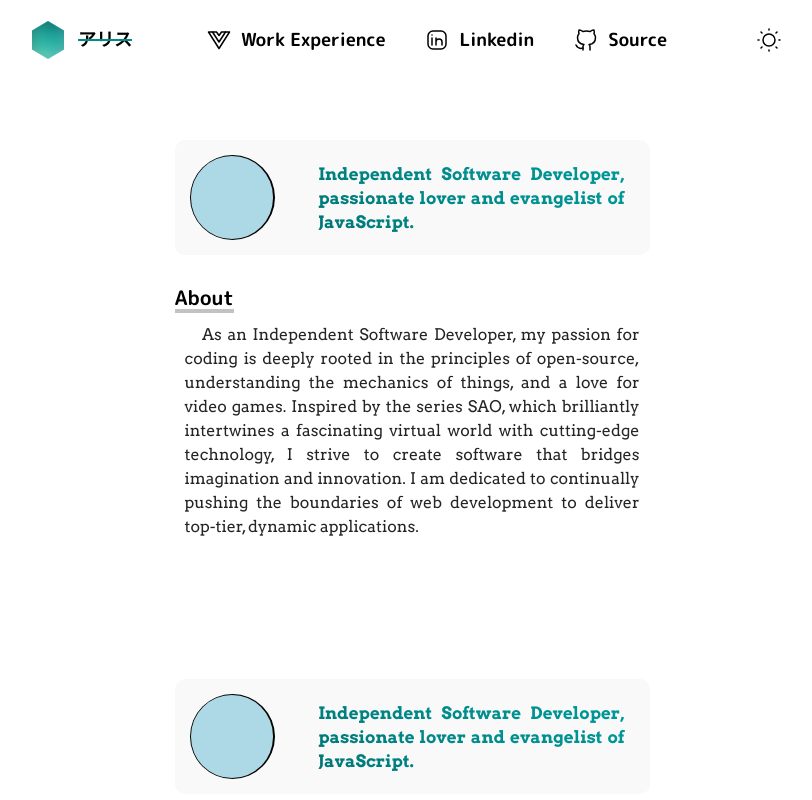
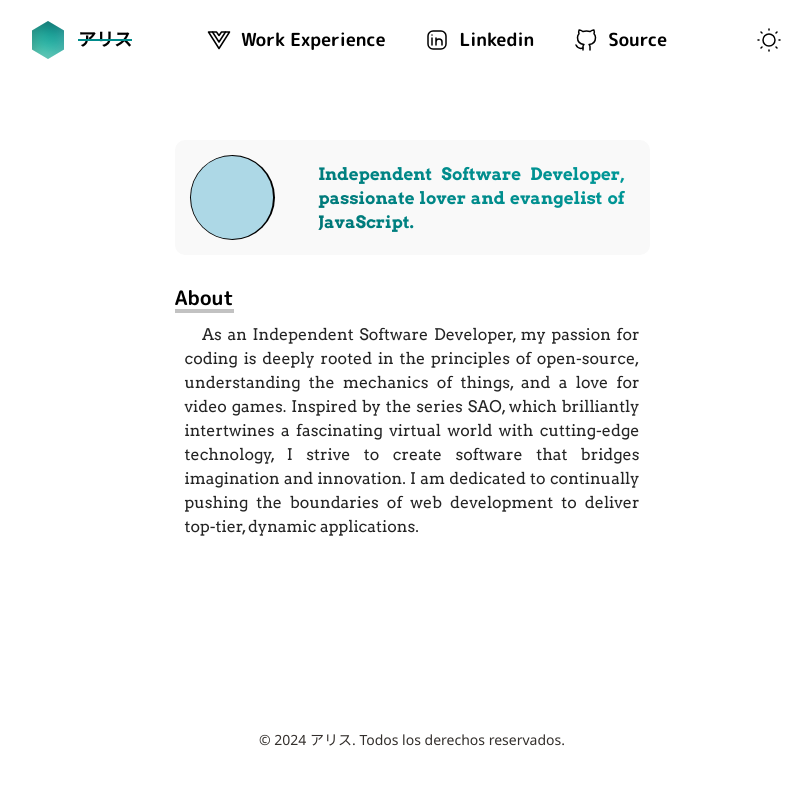
Before and after one commit to alicedev94/alice-2024, a Vue app: page / in a window 1280 px wide. Shown: the top 800 px of the page, without its empty margins (228-1040 px from the left). Built offline with nearby package versions, Linux system fonts and the light colour scheme.

Commit message:
before threejs

```diff
--- a/src/assets/emerald/styles/base.css
+++ b/src/assets/emerald/styles/base.css
@@ -17,6 +17,11 @@ html {
   font-size: 62.5%;
   /* 1 rem = 10px */
   box-sizing: border-box;
+}
+
+body {
+  position: relative;
+  min-height: 100vh;
 }
 
 /* Default settings */
@@ -43,6 +48,10 @@ a {
   text-decoration: none;
   color: var(--eme-color-light-gray);
 }
+
 footer {
   background-color: black;
+  position: absolute;
+  bottom: 0;
+  width: 100%;
 }
--- a/src/components/BodyCo.vue
+++ b/src/components/BodyCo.vue
@@ -10,7 +10,6 @@ const name = useNameStore()
 </script>
 
 <template>
-
   <!-- Card -->
   <div class="eme-core-center-app">
     <div class="eme-card">
--- a/src/views/HomeView.vue
+++ b/src/views/HomeView.vue
@@ -18,7 +18,7 @@ const showOptions = () => {
 }
 
 // Test for content and deploy
-const onlyTestContent = [0, 1, 2]
+const onlyTestContent = [0]
 </script>
 
 <template>
```
